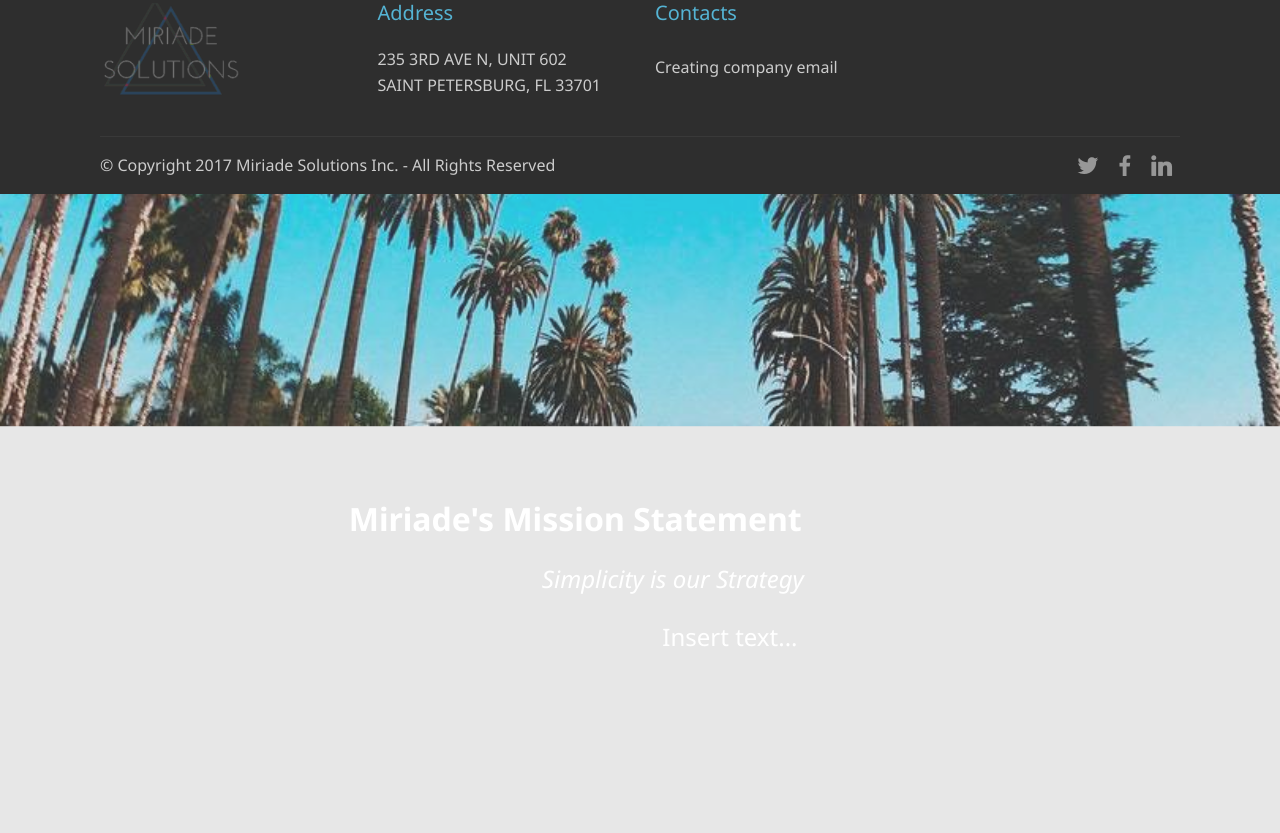
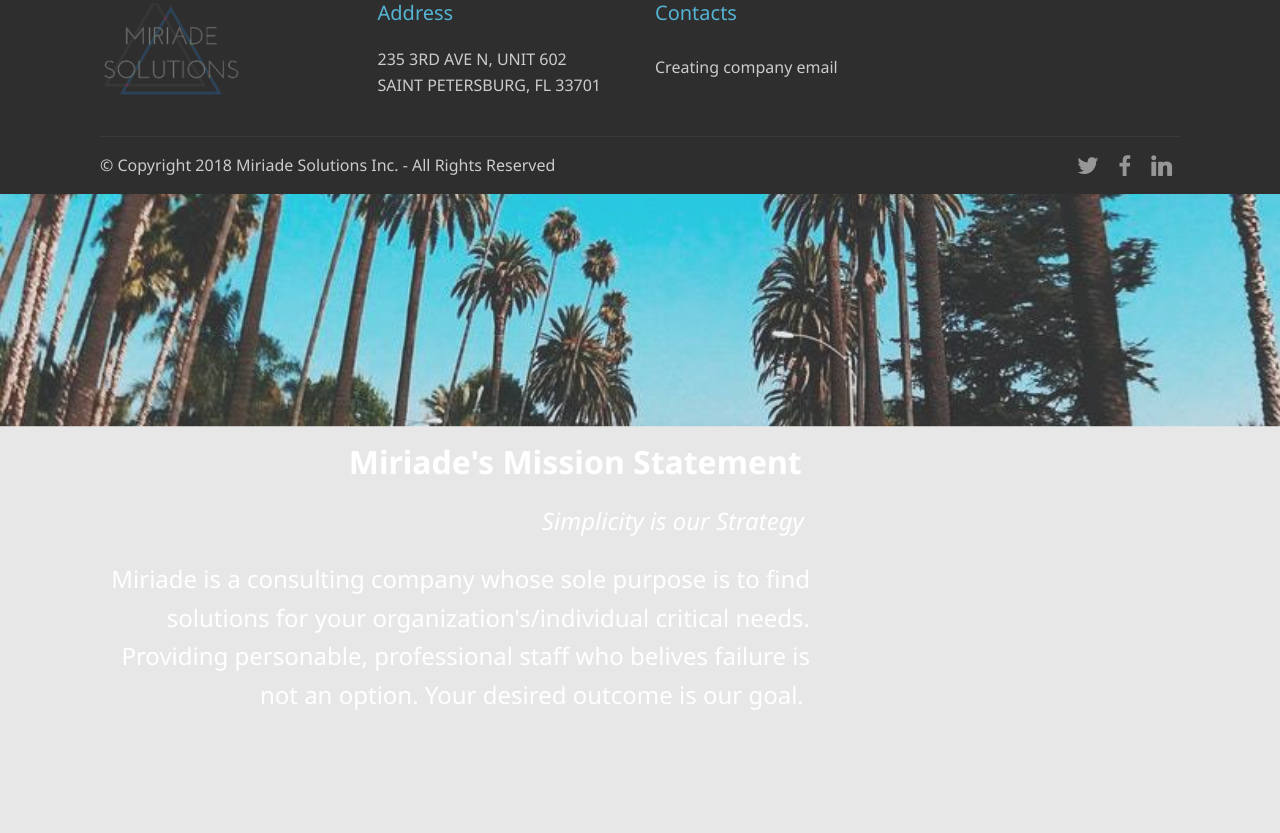
Before and after one commit to chasiti90/chasiti90.github.io, a plain HTML site: page index.html in a window 1280 px wide. Shown: the part 827-1660 px from the top of the page. Drawn offline with Linux system fonts and the light colour scheme; files whose address does not match are found by name.

Commit message:
create github pages

```diff
--- a/index.html
+++ b/index.html
@@ -64,7 +64,7 @@
     </nav>
 </section>
 
-<section class="engine"><a href="https://mobirise.ws/l">free html site builder</a></section><section class="cid-qHG99KTfle mbr-fullscreen mbr-parallax-background" id="header2-f">
+<section class="engine"><a href="https://mobirise.ws/p">open source website maker</a></section><section class="cid-qHG99KTfle mbr-fullscreen mbr-parallax-background" id="header2-f">
 
 
 
@@ -129,7 +129,7 @@
             <div class="media-container-row mbr-white">
                 <div class="col-sm-6 copyright">
                     <p class="mbr-text mbr-fonts-style display-7">
-                        © Copyright 2017 Miriade Solutions Inc. - All Rights Reserved
+                        © Copyright 2018 Miriade Solutions Inc. - All Rights Reserved
                     </p>
                 </div>
                 <div class="col-md-6">
@@ -170,7 +170,7 @@
         <div class="media-container-column mbr-white col-md-8">
             <h1 class="mbr-section-title align-left mbr-bold pb-3 mbr-fonts-style display-2">Miriade's Mission Statement&nbsp;</h1>
             <h3 class="mbr-section-subtitle align-left mbr-light pb-3 mbr-fonts-style display-5">Simplicity is our Strategy&nbsp;</h3>
-            <p class="mbr-text align-left pb-3 mbr-fonts-style display-5">Insert text... &nbsp;</p>
+            <p class="mbr-text align-left pb-3 mbr-fonts-style display-5">Miriade is a consulting company whose sole purpose is to find solutions for your organization's/individual critical needs. Providing personable, professional staff who belives failure is not an option. Your desired outcome is our goal.&nbsp;</p>
 
         </div>
     </div>
```
Also changed, not shown: 1 other file.
